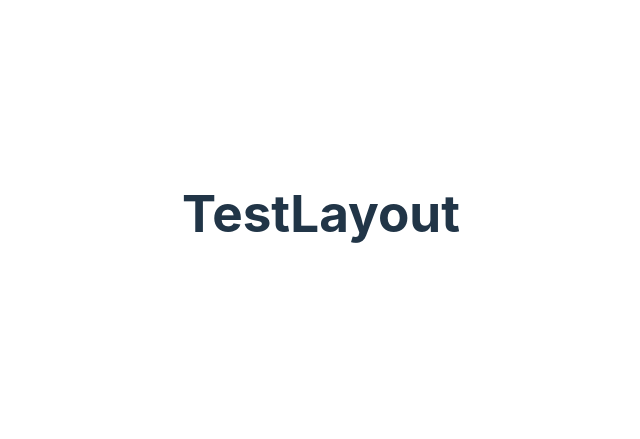
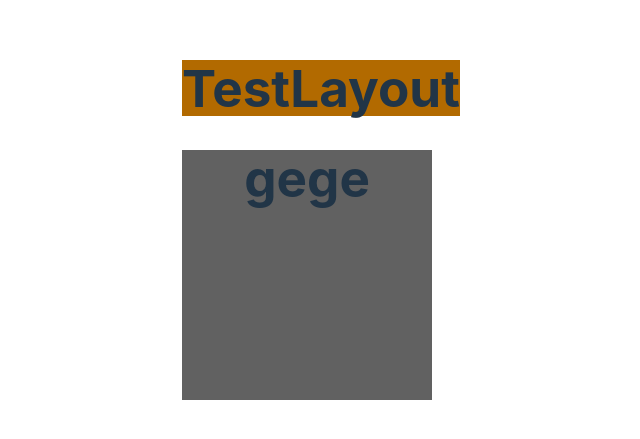
Before and after one commit to DanielsonNg/ReCrypto, a React (Vite) app in the folder Frontend/: page / in a window 1280 px wide. Shown: the part 187-626 px from the top of the page, without its empty margins (319-959 px from the left). Built offline with nearby package versions, Linux system fonts and the light colour scheme.

Commit message:
material ui custom theme setup

```diff
--- a/Frontend/package.json
+++ b/Frontend/package.json
@@ -12,7 +12,7 @@
   "dependencies": {
     "@emotion/react": "^11.13.3",
     "@emotion/styled": "^11.13.0",
-    "@mui/material": "^6.1.6",
+    "@mui/material": "^6.1.7",
     "axios": "^1.7.7",
     "react": "^18.3.1",
     "react-dom": "^18.3.1",
--- a/Frontend/src/App.tsx
+++ b/Frontend/src/App.tsx
@@ -1,14 +1,31 @@
 import { Route, Routes } from 'react-router-dom'
 import './App.css'
 import RootLayout from './layout/RootLayout'
+import { createTheme, colors, ThemeProvider } from '@mui/material'
+
+const theme = createTheme({
+  status: {
+    danger: '#e43e3e'
+  },
+  palette: {
+    secondary: {
+      main: colors.orange[500]
+    },
+    neutral:{
+      main: colors.grey[500],
+      darker: colors.grey[700],
+    },
+
+  }
+})
 
 function App() {
   return (
-    <>
+    <ThemeProvider theme={theme}>
       <Routes>
         <Route path='/' element={<RootLayout />} />
       </Routes>
-    </>
+    </ThemeProvider>
   )
 }
 
--- a/Frontend/src/layout/RootLayout.tsx
+++ b/Frontend/src/layout/RootLayout.tsx
@@ -1,7 +1,22 @@
+import { Box, Grid2 } from "@mui/material";
+import { styled } from '@mui/material'
+
+
+const StyledBox = styled(Box)(({ theme }) => ({
+    height:'250px',
+    width:'250px',
+    backgroundColor: theme.palette.neutral?.darker
+}))
+
 export default function RootLayout() {
     return (
         <>
-            <h1>TestLayout</h1>
+            <Box sx={{ bgcolor: 'secondary.dark' }}>
+                <h1>TestLayout</h1>
+            </Box>
+            <StyledBox>
+                <h1>gege</h1>
+            </StyledBox>
         </>
     )
 }
```
Also changed, not shown: Frontend/src/theme.d.ts (added, +33 -0 lines), 1 other file (tests, documents, lock files or other folders).
